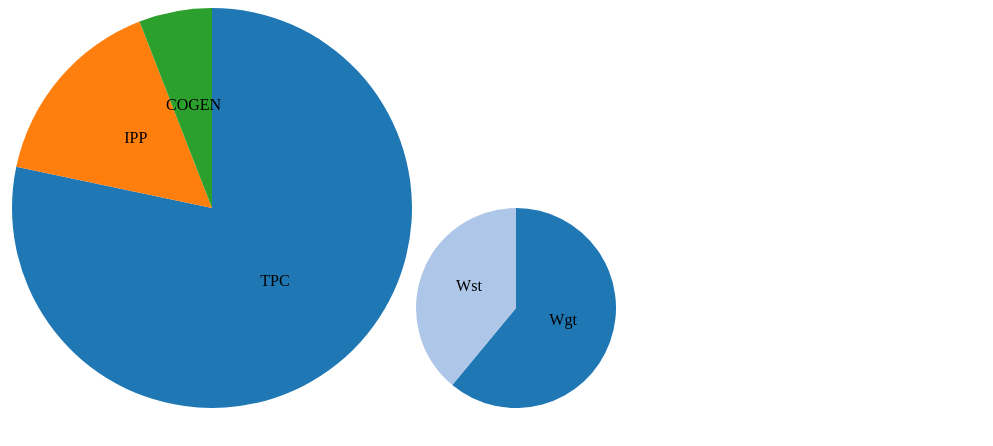
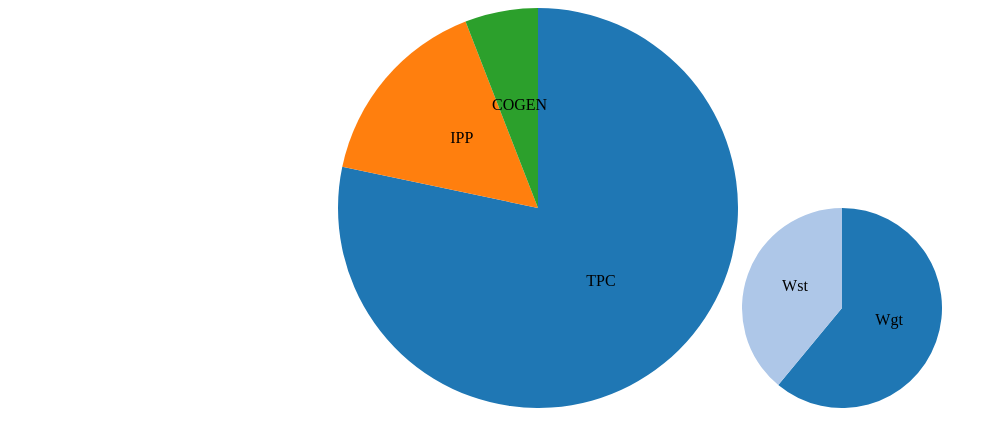
Before and after one commit to NTU-CSX-D3JS/d00541007, a plain HTML site: page peichart_1114.html in a window 1280 px wide. Shown: the whole page, without its empty margins (0-993 px from the left). Drawn offline with nearby package versions, Linux system fonts and the light colour scheme.

Commit message:
Update peichart_1114.html
style="text-align:center;"

```diff
--- a/peichart_1114.html
+++ b/peichart_1114.html
@@ -9,10 +9,10 @@
 
 <body>
 
-<div style="display: inline-block;" id="class1"></div>
-<div style="display: inline-block;" id="chart1"></div>
-<div style="display: inline-block;" id="chart2"></div>
-
+<div style="text-align:center;" id="class1">
+	<div style="display: inline-block;" id="chart1"></div>
+	<div style="display: inline-block;" id="chart2"></div>
+</div>
 
 
 <script type="text/javascript">
```
